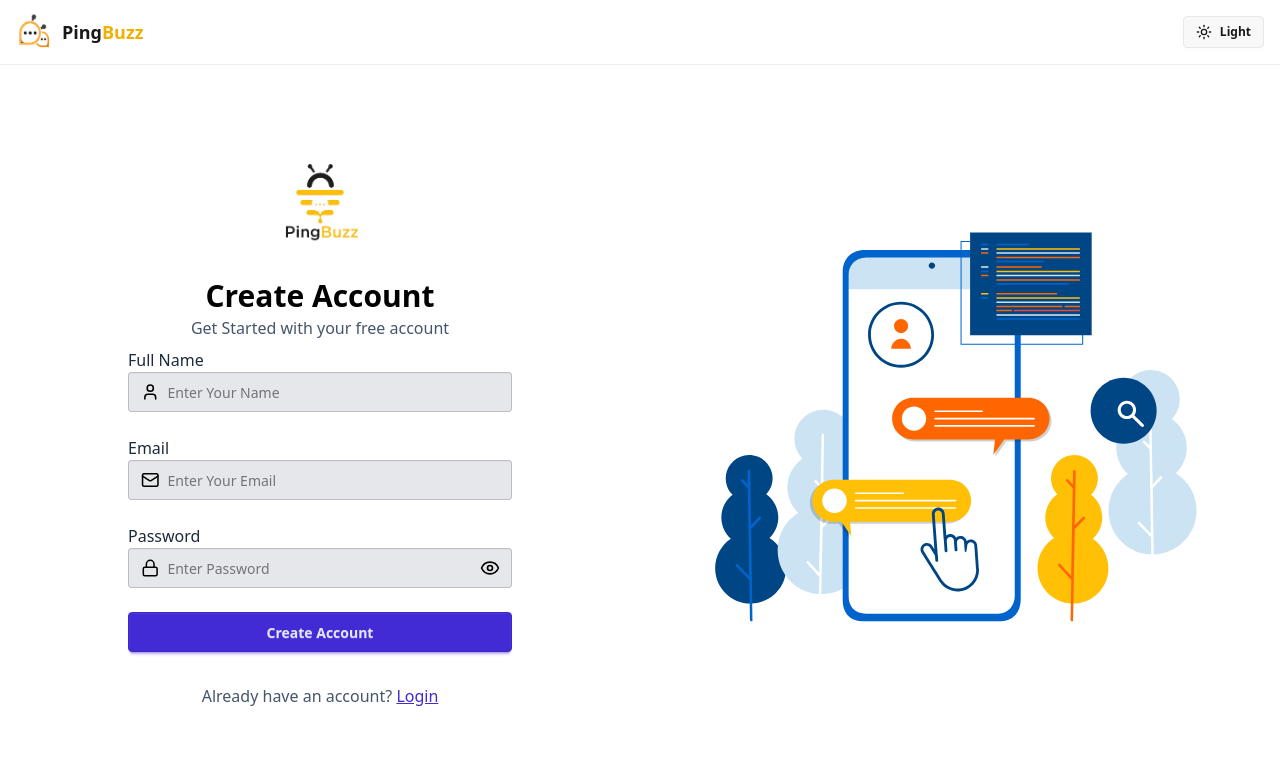
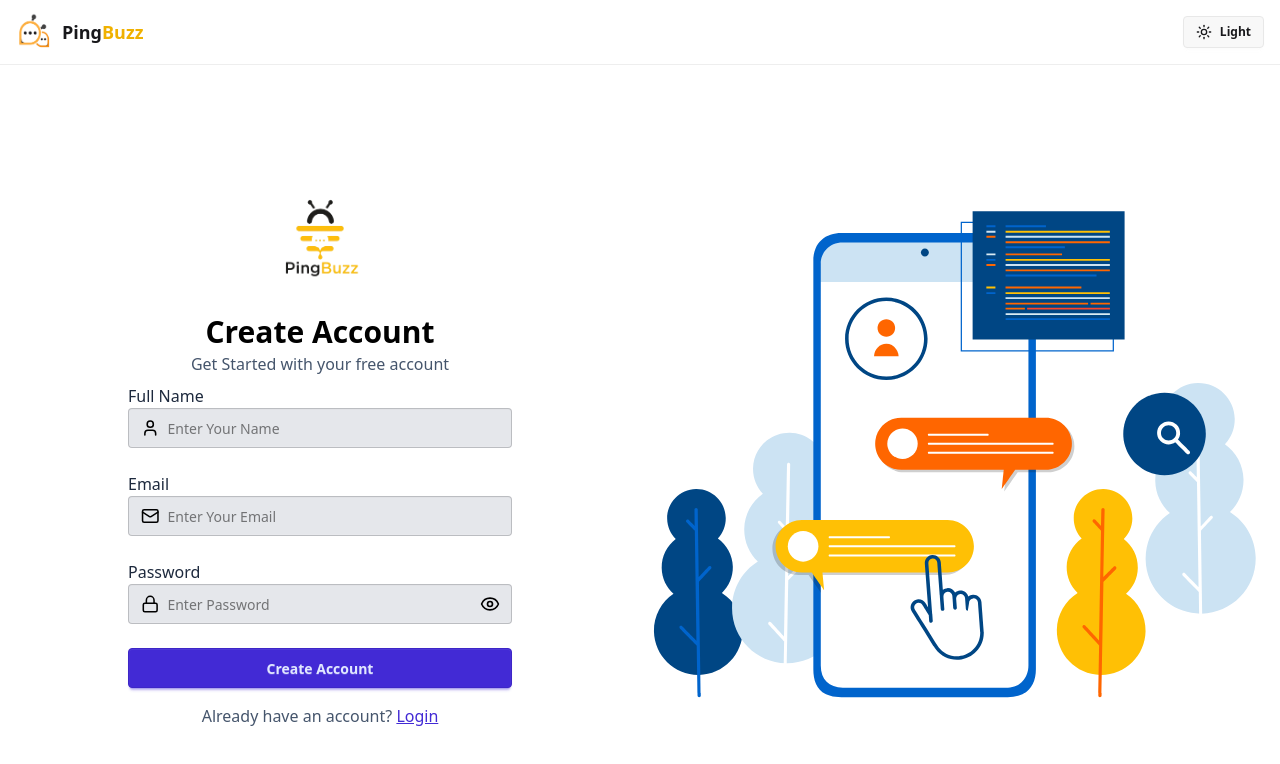
Before and after one commit to Adi-Mohite/PingBuzz-Real-Time-Chat-Application, a React (Vite) app in the folder CLIENT/: page /signup in a window 1280 px wide. Shown: the top 764 px of the page. Built offline with nearby package versions, Linux system fonts and the light colour scheme; no server answers.

Commit message:
Updated client components and added AI icon

```diff
--- a/CLIENT/src/pages/LoginPage.jsx
+++ b/CLIENT/src/pages/LoginPage.jsx
@@ -150,12 +150,12 @@ const LoginPage = () => {
       </div>
 
       {/* Right side Animation (only for large screens) */}
-      <div className="hidden lg:flex items-center justify-center">
+      <div className="hidden lg:flex items-center justify-center w-full h-screen">
         <Lottie
           animationData={AnimationData}
           loop
           autoplay
-          className="w-full max-w-lg"
+          className="w-full h-full object-cover"
         />
       </div>
     </div>
--- a/CLIENT/src/pages/SignupPage.jsx
+++ b/CLIENT/src/pages/SignupPage.jsx
@@ -49,7 +49,7 @@ const SignupPage = () => {
     <div className="min-h-screen grid grid-cols-1 lg:grid-cols-2 pt-14">
       {/* Left side - Form */}
       <div className="flex flex-col justify-center items-center p-4 sm:p-8 lg:p-12">
-        <div className="w-full bg-white rounded-2xl p-4 sm:p-6 md:p-8 max-w-md space-y-6 sm:space-y-8">
+        <div className="w-full bg-white rounded-2xl p-4 sm:p-6 md:p-8 max-w-md space-y-4">
           <div className="text-center mb-2">
             <div className="flex flex-col items-center group space-y-0.5">
               <div className="rounded-2xl bg-transparent flex items-center justify-center animate-bounce">
@@ -174,12 +174,13 @@ const SignupPage = () => {
       </div>
 
       {/* Right side - Lottie for Desktop */}
-      <div className="hidden lg:flex items-center justify-center p-6">
+      {/* Right side - Lottie for Desktop */}
+      <div className="hidden lg:flex items-center justify-center w-full h-screen">
         <Lottie
           animationData={AnimationData}
           loop
           autoplay
-          className="w-full max-w-lg h-auto"
+          className="w-full h-full object-contain"
         />
       </div>
 
```
